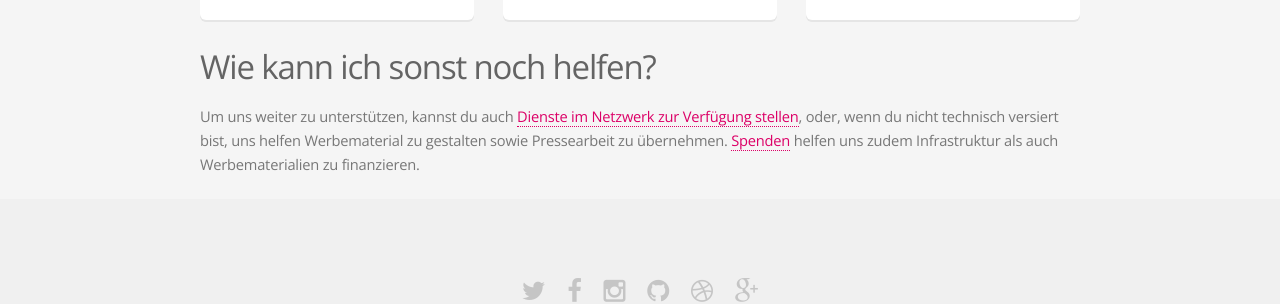
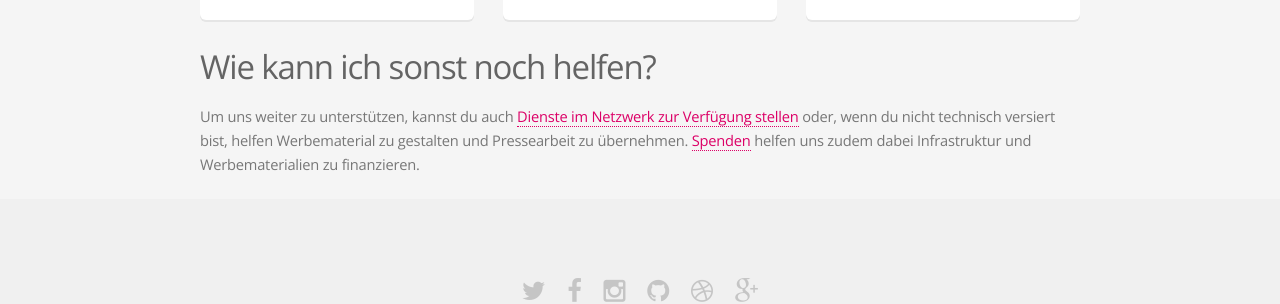
Before and after one commit to mdrenger/darmstadt.freifunk.net, a Jekyll site: the page built from pages/mitmachen.html, in a window 1280 px wide and 1138 px high. Shown: the part 704-1008 px from the top of the window. Built offline with Jekyll 4.4.1, drawn with Linux system fonts in a browser that asks for light colours.

Commit message:
made mitmachen sentence less complicated

```diff
--- a/pages/mitmachen.html
+++ b/pages/mitmachen.html
@@ -60,7 +60,7 @@ sub_weight: 1
 
 	<section class="container">
 		<h2>Wie kann ich sonst noch helfen?</h2>
-		<p>Um uns weiter zu unterstützen, kannst du auch <a href="/lokale-dienste/">Dienste im Netzwerk zur Verfügung stellen</a>, oder, wenn du nicht technisch versiert bist, uns helfen Werbematerial zu gestalten sowie Pressearbeit zu übernehmen. <a href="/kontakt/#spenden">Spenden</a> helfen uns zudem Infrastruktur als auch Werbematerialien zu finanzieren.</p>
+		<p>Um uns weiter zu unterstützen, kannst du auch <a href="/lokale-dienste/">Dienste im Netzwerk zur Verfügung stellen</a> oder, wenn du nicht technisch versiert bist, helfen Werbematerial zu gestalten und Pressearbeit zu übernehmen. <a href="/kontakt/#spenden">Spenden</a> helfen uns zudem dabei Infrastruktur und Werbematerialien zu finanzieren.</p>
 	</section>
 
     {% include footer.html %}
```
